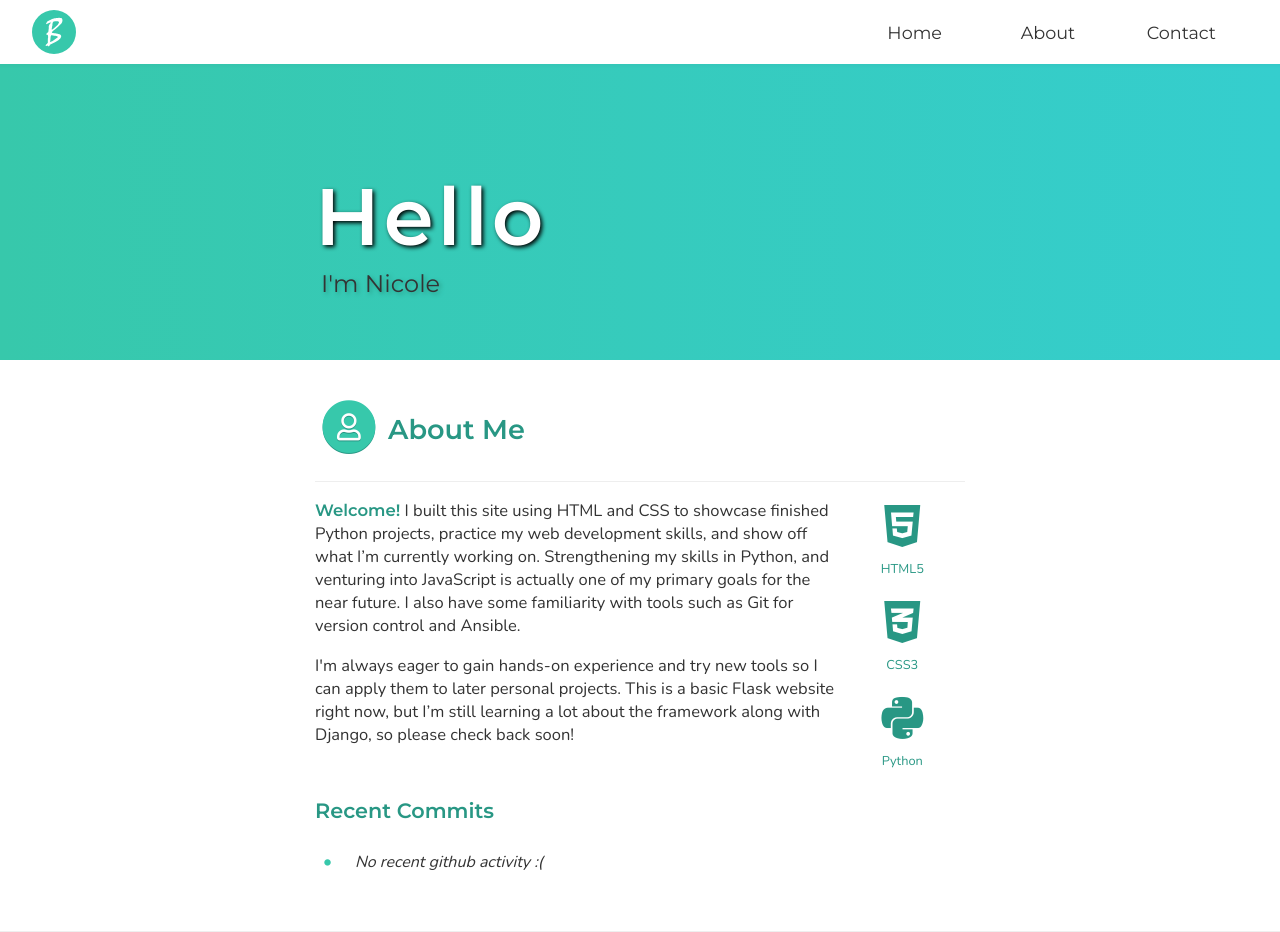
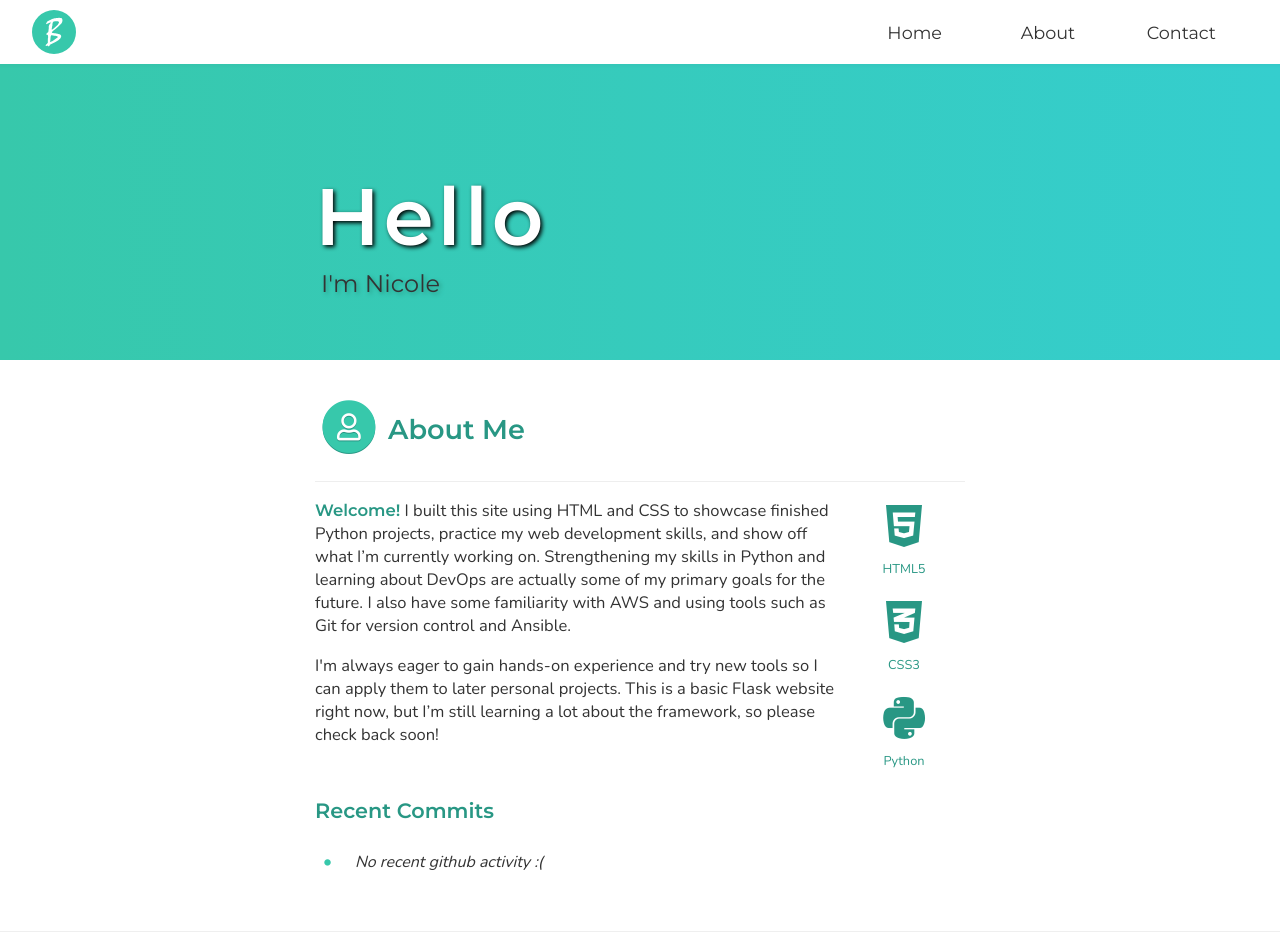
Before and after one commit to nebracy/personal-website, a Flask app: page / in a window 1280 px wide. Shown: the top 932 px of the page. Run offline with Flask 2, Linux system fonts and the light colour scheme; data that the repository does not hold is empty; some libraries are stand-ins or nearby versions.

Commit message:
Update website About Me description

```diff
--- a/nebracy/templates/index.html
+++ b/nebracy/templates/index.html
@@ -26,8 +26,8 @@
                 <hr>
                 <div class="about__content">
                     <div class="about__text text">
-                        <p><b class="green">Welcome!</b> I built this site using HTML and CSS to showcase finished Python projects, practice my web development skills, and show off what I’m currently working on. Strengthening my skills in Python, and venturing into JavaScript is actually one of my primary goals for the near future. I also have some familiarity with tools such as Git for version control and Ansible.</p>
-                        <p>I'm always eager to gain hands-on experience and try new tools so I can apply them to later personal projects. This is a basic Flask website right now, but I’m still learning a lot about the framework along with Django, so please check back soon!</p>
+                        <p><b class="green">Welcome!</b> I built this site using HTML and CSS to showcase finished Python projects, practice my web development skills, and show off what I’m currently working on. Strengthening my skills in Python and learning about DevOps are actually some of my primary goals for the future. I also have some familiarity with AWS and using tools such as Git for version control and Ansible.</p>
+                        <p>I'm always eager to gain hands-on experience and try new tools so I can apply them to later personal projects. This is a basic Flask website right now, but I’m still learning a lot about the framework, so please check back soon!</p>
                     </div>
                     <div class="about__tools">
                         <span class="about__icon-set"><i class="fab fa-html5 about__icon"></i><span class="about__icon-text">HTML5</span></span>
```
